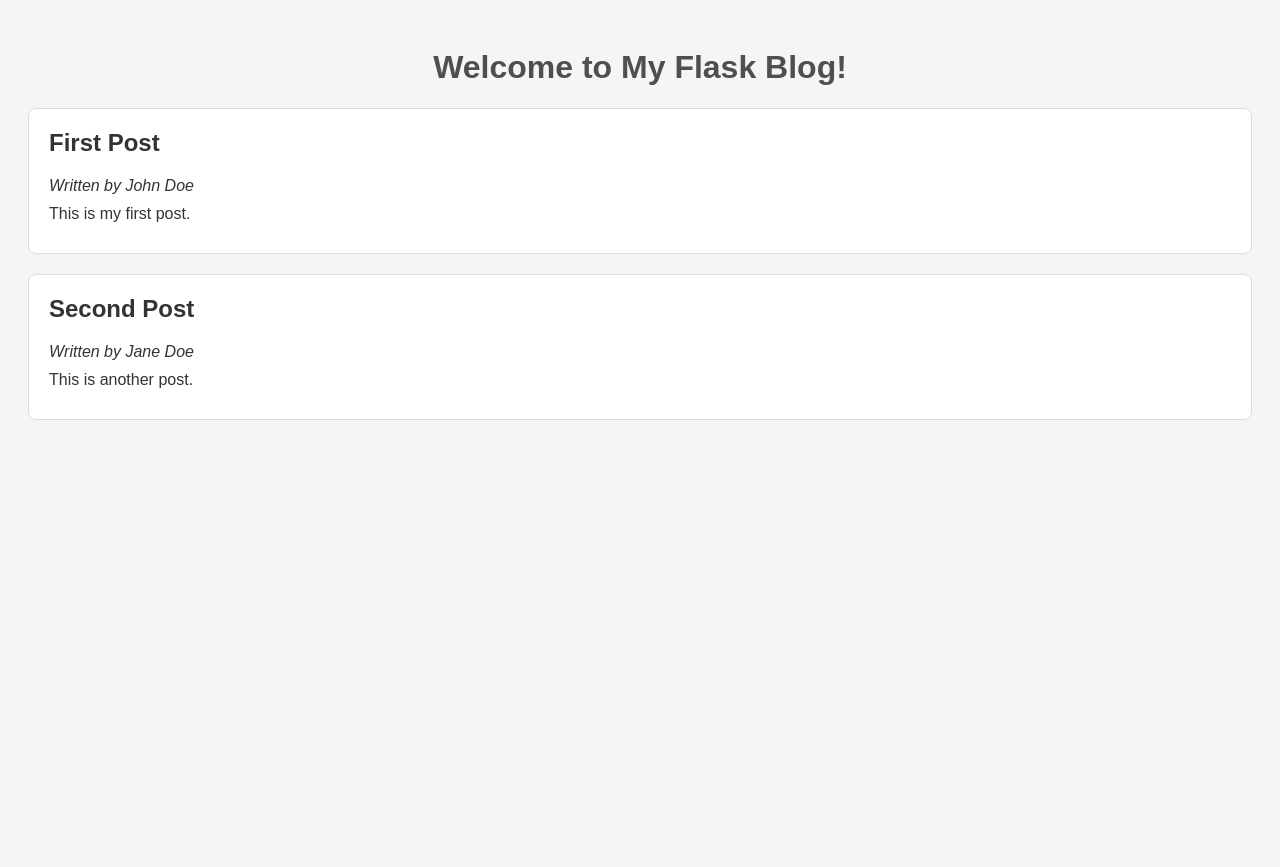
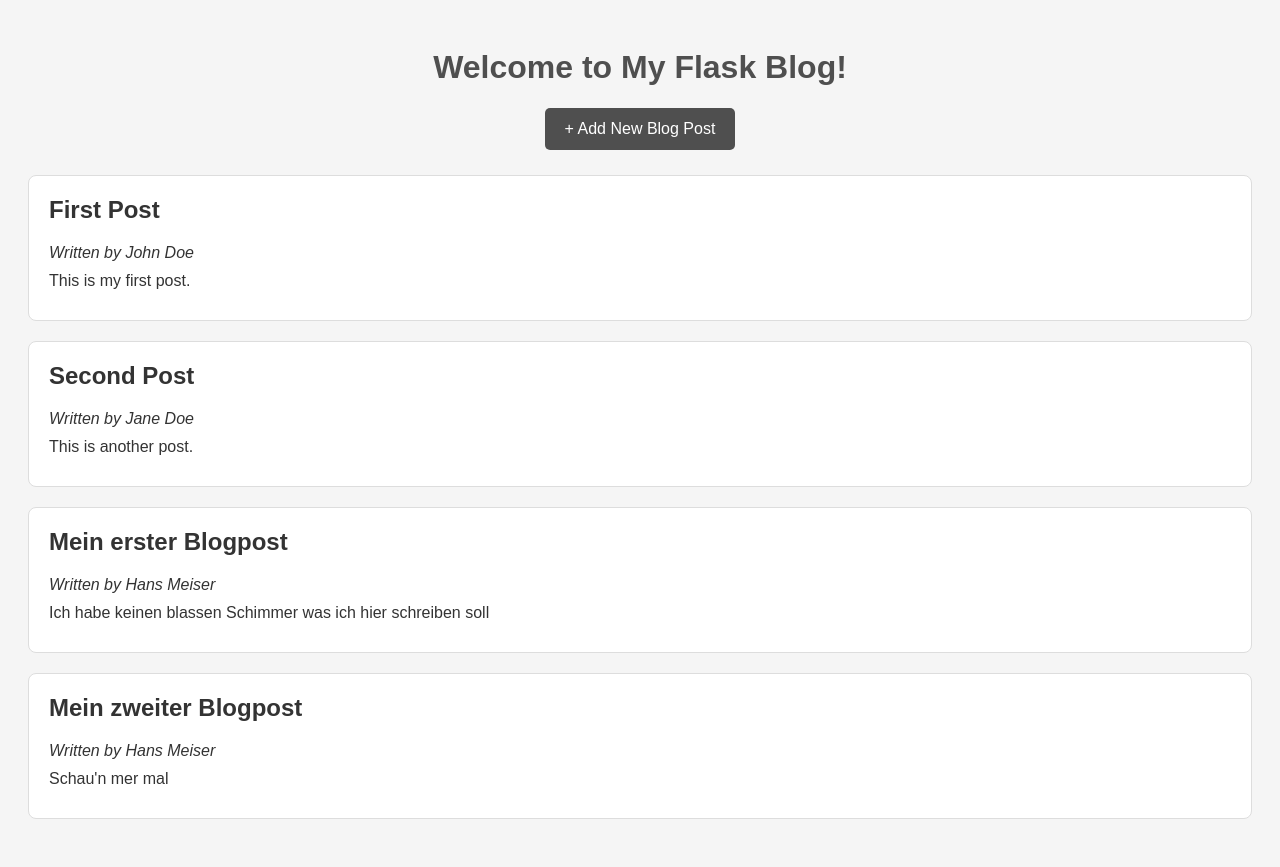
Before and after one commit to adiwisch/masterblog, a Flask app: page / in a window 1280 px wide. Before the commit the page ends 420 px from the top, so only its background shows below. Run offline with Flask 3, Linux system fonts and the light colour scheme.

Commit message:
"Blogpost hinzufügen" Funktionalität

```diff
--- a/app.py
+++ b/app.py
@@ -1,18 +1,44 @@
-from flask import Flask, render_template
+from flask import Flask, render_template, request, redirect, url_for
+import json
 
 app = Flask(__name__)
 
-blog_posts = [
-    {"id": 1, "author": "John Doe", "title": "First Post", "content": "This is my first post."},
-    {"id": 2, "author": "Jane Doe", "title": "Second Post", "content": "This is another post."}
-    # More blog posts can go here...
-]
+def load_blog_posts():
+    with open('blog_posts.json', 'r', encoding='utf-8') as file:
+        return json.load(file)
 
+
+def save_blog_posts(posts):
+    with open('blog_posts.json', 'w', encoding='utf-8') as file:
+        json.dump(posts, file, indent=4, ensure_ascii=False)
 @app.route('/')
 def index():
-    # add code here to fetch the job posts from a file
+    with open('blog_posts.json', 'r', encoding='utf-8') as file:
+        blog_posts = load_blog_posts()
     return render_template('index.html', posts=blog_posts)
 
+@app.route('/add', methods=['GET', 'POST'])
+def add():
+    if request.method == 'POST':
+
+        blog_posts = load_blog_posts()
+        author = request.form.get('author')
+        title = request.form.get('title')
+        content = request.form.get('content')
+
+        new_id = max((post['id'] for post in blog_posts), default=0) + 1
+
+        new_post = {
+            'id': new_id,
+            'author': author,
+            'title': title,
+            'content': content
+        }
+
+        blog_posts.append(new_post)
+        save_blog_posts(blog_posts)
+        return redirect(url_for('index'))
+    return render_template('add.html')
 
 
 if __name__ == '__main__':
--- /dev/null
+++ b/blog_posts.json
@@ -0,0 +1,26 @@
+[
+    {
+        "id": 1,
+        "author": "John Doe",
+        "title": "First Post",
+        "content": "This is my first post."
+    },
+    {
+        "id": 2,
+        "author": "Jane Doe",
+        "title": "Second Post",
+        "content": "This is another post."
+    },
+    {
+        "id": 3,
+        "author": "Hans Meiser",
+        "title": "Mein erster Blogpost",
+        "content": "Ich habe keinen blassen Schimmer was ich hier schreiben soll"
+    },
+    {
+        "id": 4,
+        "author": "Hans Meiser",
+        "title": "Mein zweiter Blogpost",
+        "content": "Schau'n mer mal"
+    }
+]
--- a/static/style.css
+++ b/static/style.css
@@ -25,3 +25,90 @@ h1 {
 .post p {
     margin: 10px 0;
 }
+
+
+/* Formular-Karte im Stil der Blog-Beiträge */
+.form-container {
+    background-color: #FFF;
+    border: 1px solid #DDD;
+    padding: 20px;
+    margin: 0 auto 20px;
+    border-radius: 8px;
+    max-width: 600px;
+}
+
+/* Formularfelder */
+.form-group {
+    margin-bottom: 20px;
+}
+
+.form-group label {
+    display: block;
+    margin-bottom: 8px;
+    font-weight: bold;
+}
+
+.form-group input,
+.form-group textarea {
+    box-sizing: border-box;
+    width: 100%;
+    padding: 10px;
+    border: 1px solid #DDD;
+    border-radius: 5px;
+    font-family: Arial, sans-serif;
+    font-size: 16px;
+    color: #333;
+}
+
+.form-group textarea {
+    resize: vertical;
+}
+
+/* Absende-Button */
+button[type="submit"] {
+    background-color: #4F4F4F;
+    color: #FFF;
+    padding: 12px 20px;
+    border: none;
+    border-radius: 5px;
+    font-size: 16px;
+    cursor: pointer;
+}
+
+button[type="submit"]:hover {
+    background-color: #333;
+}
+
+/* Zurück-Link */
+.back-link {
+    text-align: center;
+}
+
+.back-link a {
+    color: #4F4F4F;
+    text-decoration: none;
+}
+
+.back-link a:hover {
+    text-decoration: underline;
+}
+
+
+.add-post-container {
+    text-align: center;
+    margin-bottom: 25px;
+}
+
+.add-post-button {
+    display: inline-block;
+    background-color: #4F4F4F;
+    color: #FFF;
+    padding: 12px 20px;
+    border-radius: 5px;
+    text-decoration: none;
+    font-size: 16px;
+}
+
+.add-post-button:hover {
+    background-color: #333;
+}
--- a/templates/index.html
+++ b/templates/index.html
@@ -8,6 +8,13 @@
 </head>
 <body>
     <h1>Welcome to My Flask Blog!</h1>
+
+    <div class="add-post-container">
+        <a href="{{ url_for('add') }}" class="add-post-button">
+            + Add New Blog Post
+        </a>
+    </div>
+
     {% for post in posts %}
     <div class="post">
         <h2>{{ post.title }}</h2>
```
Also changed, not shown: templates/add.html (added, +38 -0 lines).
